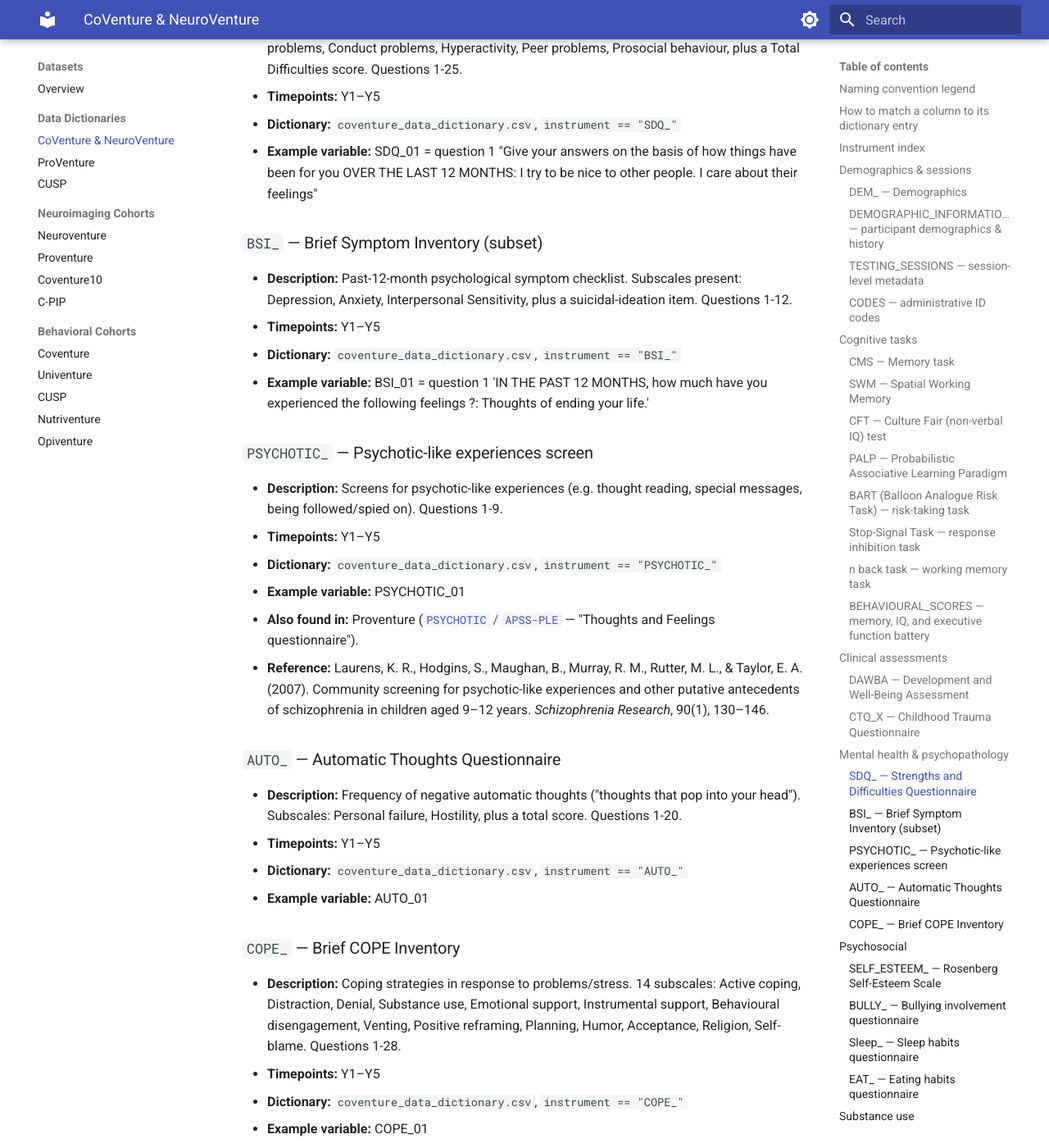
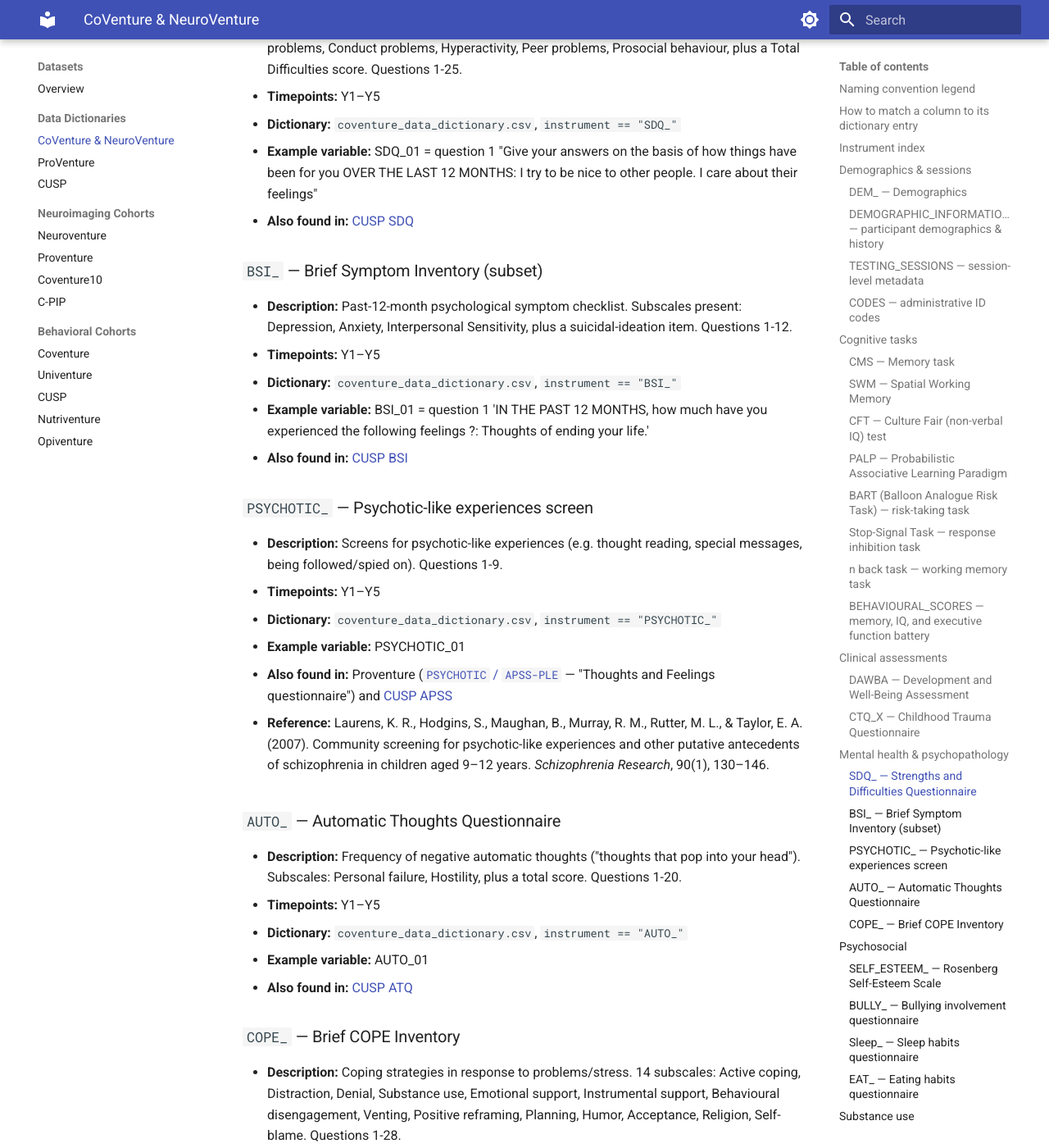
Before and after one commit to subhasriviswa/lab-wiki, an MkDocs documentation site: the page built from docs/datasets/data-dictionaries/coventure-neuroventure.md, in a window 1280 px wide and 1400 px high, scrolled down 6576 px. Shown: the whole window at 82% size. Built offline with MkDocs 1.6.1 and Material for MkDocs 9.7.7, drawn with Linux system fonts in a browser that asks for light colours; some of the changed text lies outside the part shown.

Commit message:
added links to cusp tasks in common test
Updated references and fixed typos in the coventure neuroventure data dictionary.

```diff
--- a/docs/datasets/data-dictionaries/coventure-neuroventure.md
+++ b/docs/datasets/data-dictionaries/coventure-neuroventure.md
@@ -260,6 +260,7 @@ Difficulties score. Questions 1-25.
 - **Example variable:** SDQ_01 = question 1 "Give your answers on the basis of how things
 have been for you OVER THE LAST 12 MONTHS: I try to be nice to other people. I care about
 their feelings"
+- **Also found in:** [CUSP SDQ](cusp.md#sdq--strengths-and-difficulties-questionnaire-cusp)
 
 ### `BSI_` — Brief Symptom Inventory (subset)
 
@@ -269,6 +270,7 @@ Depression, Anxiety, Interpersonal Sensitivity, plus a suicidal-ideation item. Q
 - **Dictionary:** `coventure_data_dictionary.csv`, `instrument == "BSI_"`
 - **Example variable:** BSI_01 = question 1 'IN THE PAST 12 MONTHS, how much have you
 experienced the following feelings ?: Thoughts of ending your life.'
+- **Also found in:**  [CUSP BSI](cusp.md#bsi--brief-symptom-inventory-subset-cusp)
 
 ### `PSYCHOTIC_` — Psychotic-like experiences screen
 
@@ -279,7 +281,8 @@ messages, being followed/spied on). Questions 1-9.
 - **Example variable:** PSYCHOTIC_01
 - **Also found in:** Proventure ([`PSYCHOTIC` /
 `APSS-PLE`](proventure.md#psychotic--apss-ple--thoughts-and-feelings-questionnaire) —
-"Thoughts and Feelings questionnaire").
+"Thoughts and Feelings questionnaire") and [CUSP APSS](cusp.md#apss--anxiety-sensitivity-psychotic-like-experiences)
+
 - **Reference:** Laurens, K. R., Hodgins, S., Maughan, B., Murray, R. M., Rutter, M. L., &
 Taylor, E. A. (2007). Community screening for psychotic-like experiences and other putative
 antecedents of schizophrenia in children aged 9–12 years. *Schizophrenia Research*, 90(1),
@@ -292,6 +295,7 @@ head"). Subscales: Personal failure, Hostility, plus a total score. Questions 1-
 - **Timepoints:** Y1–Y5
 - **Dictionary:** `coventure_data_dictionary.csv`, `instrument == "AUTO_"`
 - **Example variable:** AUTO_01
+- **Also found in:** [CUSP ATQ](cusp.md#atq--automatic-thoughts-questionnaire-cusp)
 
 ### `COPE_` — Brief COPE Inventory
 
@@ -302,6 +306,7 @@ Religion, Self-blame. Questions 1-28.
 - **Timepoints:** Y1–Y5
 - **Dictionary:** `coventure_data_dictionary.csv`, `instrument == "COPE_"`
 - **Example variable:** COPE_01
+- **Also found in:**  [CUSP BRIEF-COPE](cusp.md#brief-cope--brief-cope-inventory-cusp)
 
 ---
 
@@ -314,6 +319,7 @@ satisfied with myself"). Questions 1-10.
 - **Timepoints:** Y1–Y5
 - **Dictionary:** `coventure_data_dictionary.csv`, `instrument == "SELF_ESTEEM_"`
 - **Example variable:** SELF_ESTEEM_01
+- **Also found in:** [CUSP Rosenberg Self-Esteem Scale](cusp.md#rosenberg-self-esteem-scale)
 
 ### `BULLY_` — Bullying involvement questionnaire
 
@@ -356,7 +362,7 @@ factor scores (alcohol & cannabis, other drugs, consequences) plus a total score
 - **Example variable:** `DEPAPO_ALC` = alcohol use item
 - **Also found in:** Proventure
 ([`DEPADO_`](proventure.md#dep-ado--dep-ado-substance-use-screening-proventure)) Note:
-typo in this dictionary, should be DEPADO
+typo in this dictionary, should be DEPADO and [CUSP DEP-ADO](cusp.md#dep-ado--dep-ado-substance-use-screening-cusp)
 - **Reference:** Germain, M. *Grille de dépistage de consommation problématique d'alcool et
 de drogues chez les adolescents et les adolescentes – DEP-ADO.* Recherche et intervention
 sur les substances psychoactives. Québec, 2005.
@@ -400,7 +406,7 @@ one per year)
 Sensation Seeking subscale score; `ZSURPS_NT_School_Y#` = NT subscale, z-scored vs.
 school mean; `ZSURPS_NT_Total_Y#` = z-scored vs. full sample
 - **Also found in:** Proventure
-([`SURPS`](proventure.md#surps--substance-use-risk-profile-scale-proventure))
+([`SURPS`](proventure.md#surps--substance-use-risk-profile-scale-proventure)) and [CUSP SURPS](cusp.md#surps--substance-use-risk-profile-scale-cusp)
 - **Reference:** Woicik, P. A., Stewart, S. H., Conrod, P. J., et al. (2009). The Substance Use
 Risk Profile Scale: a scale measuring traits linked to reinforcement-specific substance use
 profiles. *Addictive Behaviors*, 34, 1042–1055.
```
